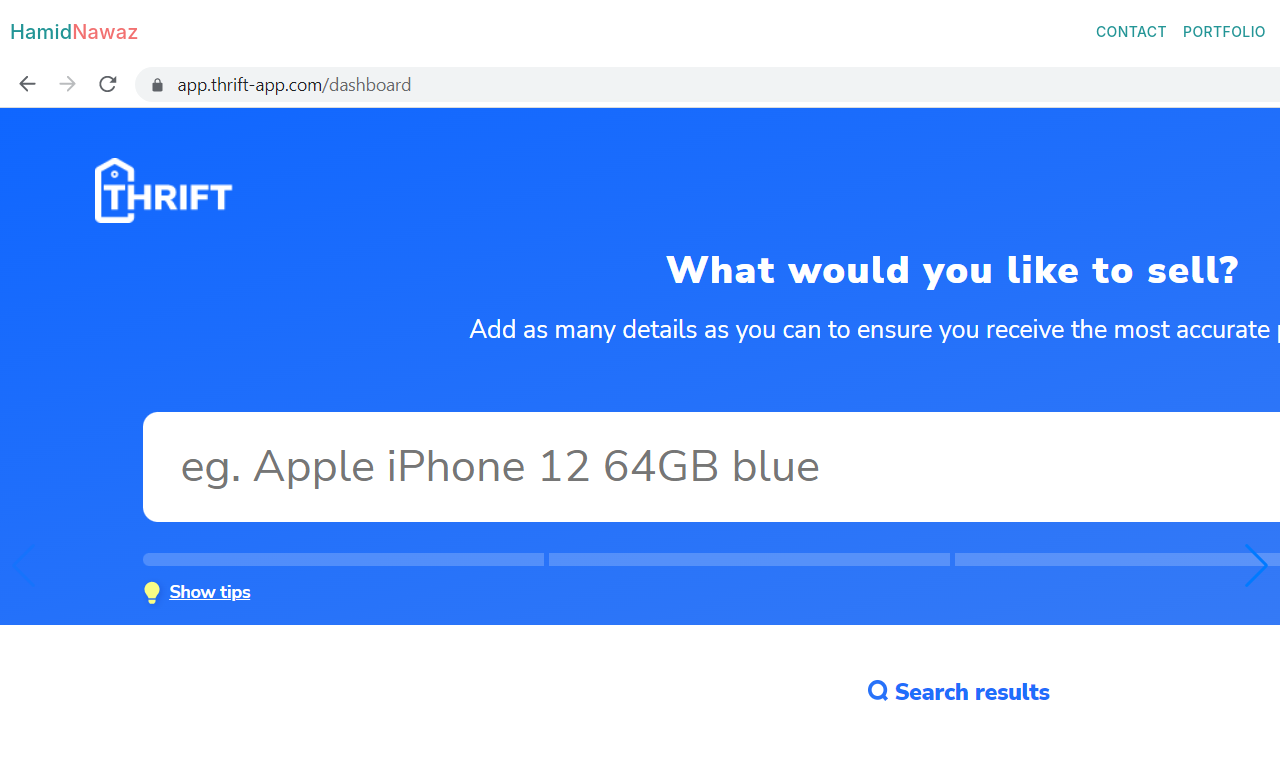
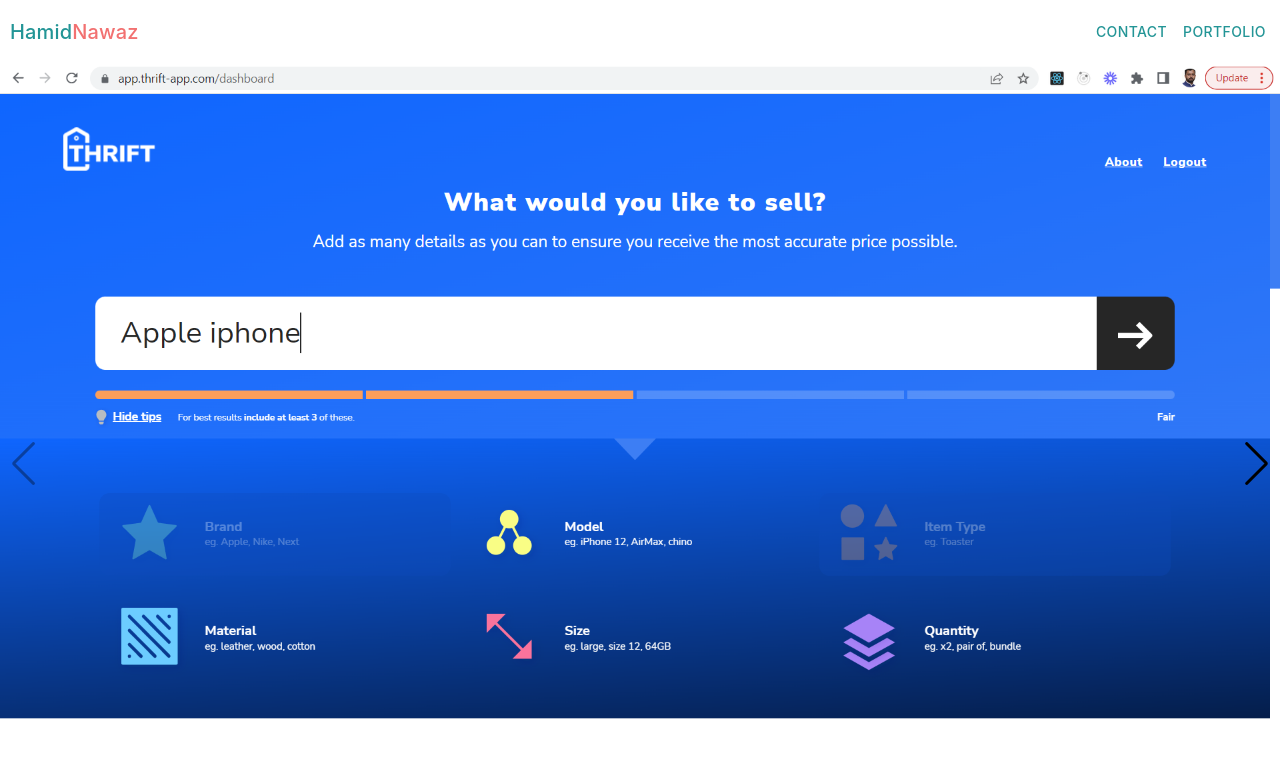
Before and after one commit to hamidnawaz28/portfolio, a Next.js app: page /portfolio in a window 1280 px wide. Shown: the top 765 px of the page. Built offline with nearby package versions, Linux system fonts and the light colour scheme.

Commit message:
Added portfolio

```diff
--- a/pages/portfolio.tsx
+++ b/pages/portfolio.tsx
@@ -9,17 +9,57 @@
 import "swiper/css";
 import "swiper/css/pagination";
 import "swiper/css/navigation";
+import "swiper/css/effect-fade";
 
-import { Pagination, Navigation } from "swiper";
+import { Pagination, Navigation, EffectFade } from "swiper";
 const useStyles = makeStyles((theme: Theme) => ({
   root: {
-    "& .swiper-pagination": {
+    width: "auto",
+    "& .swiper-pagination": {},
+    "& .swiper-button-prev": {
+      color: theme.palette.common.black,
+    },
+    "& .swiper-button-next": {
+      color: theme.palette.common.black,
+    },
+    "& .swiper-slide-title": {
       color: "red",
-      backgroundColor: "red",
+    },
+    "& .swiper-slide>img": {
+      width: "-webkit-fill-available",
     },
   },
 }));
-
+const portfolioPath = [
+  "thrift/submit_item_2",
+  "thrift/bulk_upload",
+  "thrift/db",
+  "thrift/login",
+  "thrift/product_details",
+  "thrift/search_results",
+  "thrift/settings",
+  "thrift/submit_item",
+  "thrift/submitted_items_detail",
+  "thrift/test_data",
+  "robolyx/admin_control",
+  "robolyx/dashboard",
+  "robolyx/ledger_control",
+  "robolyx/login",
+  "robolyx/manage_rules",
+  "robolyx/mapping",
+  "robolyx/new_rule",
+  "robolyx/rule_summary",
+  "robolyx/taxonomy_page",
+  "robolyx/upload_documents",
+  "saaspi/current_standing",
+  "saaspi/dashboard",
+  "saaspi/growth_graph",
+  "saaspi/industry_benchmark",
+  "saaspi/revenue_graph",
+  "saaspi/saaspi_library",
+  "saaspi/vc_deal_analyser",
+  "saaspi/youtube_embedd_video_library",
+];
 const Portfolio = () => {
   const { root } = useStyles();
   return (
@@ -33,27 +73,56 @@
       <main>
         <div className={root}>
           <Swiper
+            effect="creative"
+            modules={[Pagination, Navigation, EffectFade]}
             pagination={{
-              dynamicBullets: true,
+              clickable: true,
             }}
-            modules={[Pagination, Navigation]}
+            style={{
+              height: "100vh",
+            }}
             navigation={true}
             className="mySwiper"
+            scrollbar={{ draggable: true }}
+            slidesPerView={1}
+            centeredSlides={true}
           >
-            <SwiperSlide>
-              <img src="/portfolio/thrift/submit_item.png" alt="" />
-            </SwiperSlide>
-            <SwiperSlide>
-              <img src="/portfolio/thrift/submit_item_2.png" alt="" />
-            </SwiperSlide>
-            <SwiperSlide>Slide 2</SwiperSlide>
-            <SwiperSlide>Slide 3</SwiperSlide>
-            <SwiperSlide>Slide 4</SwiperSlide>
-            <SwiperSlide>Slide 5</SwiperSlide>
-            <SwiperSlide>Slide 6</SwiperSlide>
-            <SwiperSlide>Slide 7</SwiperSlide>
-            <SwiperSlide>Slide 8</SwiperSlide>
-            <SwiperSlide>Slide 9</SwiperSlide>
+            {portfolioPath.map((link, id) => {
+              return (
+                <SwiperSlide
+                  key={id}
+                  title="Hamid"
+                  placeholder="dsdddddddddddddddd"
+                  about="about"
+                  accessKey="hamid"
+                  className="hamid"
+                  contextMenu="hamid"
+                  dir="hamid"
+                  id="hamid"
+                  lang="hamid"
+                  slot="hamid"
+                  defaultValue="hamid"
+                  datatype="hamid"
+                  prefix="hamid"
+                  property="hamid"
+                  resource="hamid"
+                  typeof="hamid"
+                  vocab="hamid"
+                  // Non-standard Attributes
+                  autoCapitalize="hamid"
+                  autoCorrect="hamid"
+                  autoSave="hamid"
+                  color="hamid"
+                  itemProp="hamid"
+                  itemType="hamid"
+                  itemID="hamid"
+                  itemRef="hamid"
+                  security="hamid"
+                >
+                  <img src={`/portfolio/${link}.png`} alt="" />
+                </SwiperSlide>
+              );
+            })}
           </Swiper>
         </div>
       </main>
```
